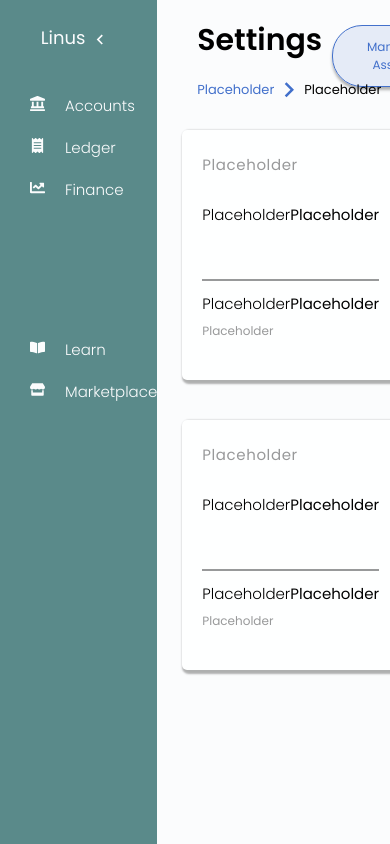
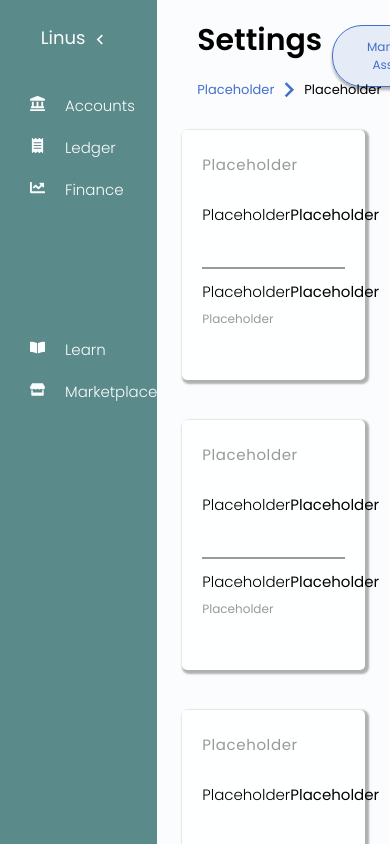
Before and after one commit to justindaiello/dashboard_mockup, a React (Create React App) app: page / in a window 390 px wide. Built offline with nearby package versions, Linux system fonts and the light colour scheme.

Commit message:
Added missing media query.

```diff
--- a/src/components/main/MainStyles.js
+++ b/src/components/main/MainStyles.js
@@ -13,6 +13,12 @@ const StyledSection = styled.section`
   grid-template-columns: 1fr 1fr;
   grid-gap: 20px;
   margin: 2.5rem;
+
+  @media (max-width: 1000px) {
+    display: flex;
+    flex-direction: column;
+    justify-content: space-between;
+  }
 `;
 
 export { StyledMain, StyledSection };
```
